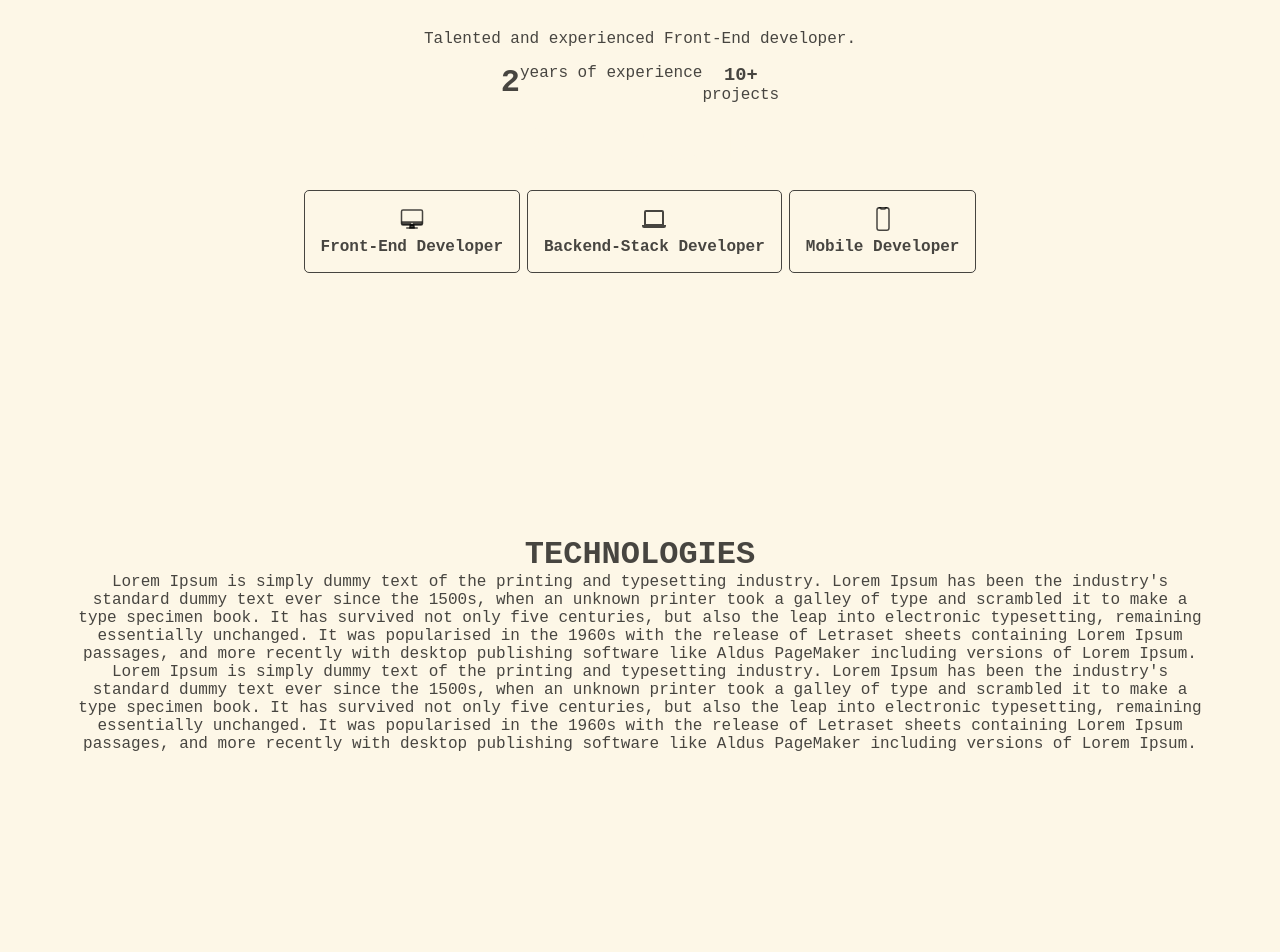
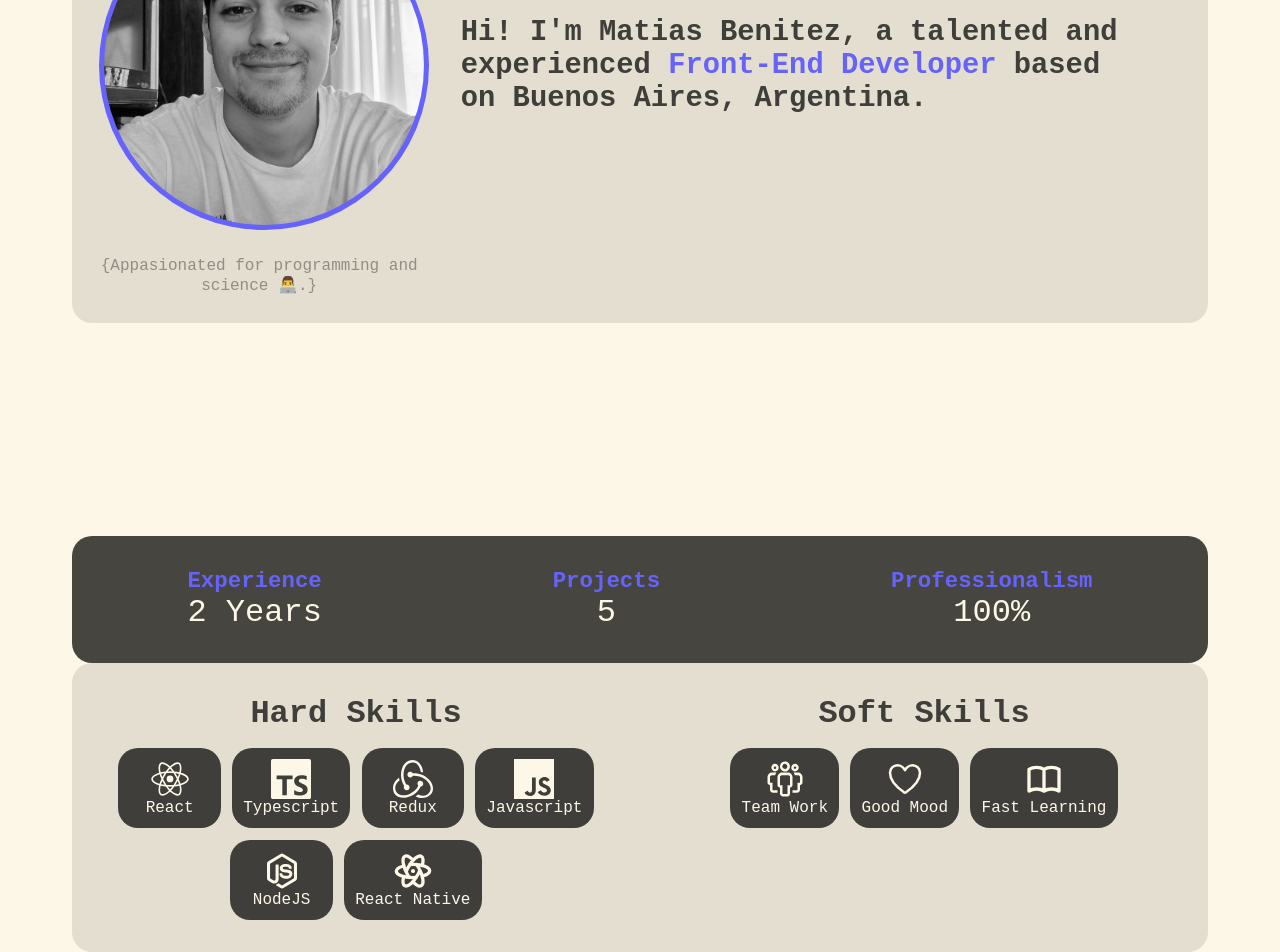
Before and after one commit to fatso1000/portfolio-v2, a React (Create React App) app: page / in a window 1280 px wide. Shown: the part 1140-2092 px from the top of the page. Built offline with nearby package versions, Linux system fonts and the light colour scheme; a web font is replaced by a local one.

Commit message:
saving commit

```diff
--- a/src/App.css
+++ b/src/App.css
@@ -55,7 +55,7 @@ a {
 .accordion li:after {
   content: "";
   border-radius: 50%;
-  background-color: black;
+  background-color: #585651;
   position: absolute;
   left: 1.3px;
   top: 0;
@@ -248,9 +248,11 @@ a {
   width: 20rem;
   height: 20rem;
   border-radius: 50%;
-  transition-duration: 600ms;
-  transition-timing-function: ease;
-  transition-property: transform, filter;
+  transition: 0.3s ease-in-out;
+  filter: grayscale(1);
+}
+.introduction-pic-container img:hover {
+  filter: none;
 }
 
 .navbar-progress-bar {
@@ -297,11 +299,6 @@ a {
   top: -60px;
 }
 
-.introduction-pic-container:hover img {
-  transform: scale(1.1);
-  filter: drop-shadow(0px 0px 15px rgba(0, 0, 0, 0.3));
-}
-
 @keyframes buttonHover {
   0% {
     transform: translateY(0);
@@ -315,7 +312,8 @@ a {
 }
 
 .introduction-explore:hover {
-  background-color: var(--third);
+  background-color: var(--secondary);
+  border: 1px solid var(--secondary);
 }
 .introduction-explore:hover svg path {
   color: var(--primary);
@@ -349,9 +347,93 @@ a {
   display: flex;
   flex-direction: column;
   justify-content: center;
-  align-items: center;
+  text-align: left !important;
   row-gap: 1rem;
   color: var(--third);
+}
+
+.about-me__profile-pic {
+  background-color: var(--secondary);
+  margin-top: auto;
+  padding: 0.3rem;
+  border-radius: 50%;
+  width: 20rem;
+  height: 20rem;
+}
+.about-me__profile-pic > img {
+  object-fit: cover;
+  width: 20rem;
+  height: 20rem;
+  filter: grayscale(1);
+  border-radius: 50%;
+  transition: 0.3s ease-in-out;
+}
+.about-me__profile-pic:hover > img {
+  filter: none;
+}
+
+.hard-skills {
+  width: 50%;
+}
+.hard-skills h2 {
+  font-size: 2em;
+  margin-bottom: 1rem;
+}
+
+.tech-body {
+  display: inline-flex;
+  flex-wrap: wrap;
+  justify-content: space-evenly;
+  align-items: center;
+  width: 100%;
+}
+.tech-body .hard-skills .list {
+  display: inline-flex;
+  justify-content: center;
+  align-items: center;
+  flex-wrap: wrap;
+  gap: 0.7rem;
+}
+
+.technologies .tech-header {
+  border-radius: 20px;
+  background-color: var(--third);
+  color: var(--primary);
+  display: inline-flex;
+  justify-content: space-around;
+  width: 100%;
+  padding: 2rem 0rem;
+  align-items: center;
+}
+.technologies .tech-header h2 {
+  font-size: 1.4em;
+  color: var(--secondary);
+}
+.technologies .tech-header span {
+  font-size: 2em;
+}
+.technologies .tech-body {
+  padding: 2rem 0rem;
+  align-items: start;
+  display: flex;
+  width: 100%;
+  background-color: rgba(0, 0, 0, 0.1);
+  border-radius: 20px;
+}
+.hard-skills .list > div {
+  border-radius: 20px;
+  background-color: var(--third);
+  color: var(--primary);
+  padding: 0.7rem;
+  min-width: 5rem;
+  display: flex;
+  flex-direction: column;
+  align-items: center;
+  text-align: center;
+}
+.hard-skills .list svg {
+  width: 2.5rem;
+  height: 2.5rem;
 }
 
 .section {
@@ -418,8 +500,6 @@ a {
   color: var(--third);
 }
 
-
-
 /* EXPERIENCE */
 body.experience {
   display: flex;
--- a/src/components/Sections/AboutMe/index.jsx
+++ b/src/components/Sections/AboutMe/index.jsx
@@ -1,25 +1,58 @@
 import React from "react";
-import { IoDesktopOutline, IoPhonePortraitOutline } from "react-icons/io5";
-import { GrPersonalComputer } from "react-icons/gr";
+import FOTO from "../../../assets/yo.jpg";
 
 export const AboutMe = () => {
   return (
     <div id="about-me" data-color="about-me" className="section about-me">
-      <h1 style={{ fontSize: "5rem" }}>ABOUT ME</h1>
-      <div>
-        <p>Talented and experienced Front-End developer.</p>
+      <div
+        style={{
+          display: "flex",
+          flexDirection: "column",
+          padding: "1.7rem",
+          background: "rgba(0,0,0,0.1)",
+          borderRadius: "20px",
+        }}
+      >
+        <div style={{ display: "inline-flex" }}>
+          <div className="about-me__profile-pic">
+            <img src={FOTO} alt="as" />
+          </div>
+
+          <span
+            style={{
+              fontSize: "1.8em",
+              padding: "0px 2rem",
+              margin: "auto",
+              fontWeight: 700,
+            }}
+          >
+            Hi! I'm Matias Benitez, a talented and experienced{" "}
+            <span style={{ color: "var(--secondary)" }}>
+              Front-End Developer
+            </span>{" "}
+            based on Buenos Aires, Argentina.
+          </span>
+        </div>
+        <div
+          style={{ width: "20rem", paddingTop: "1.7rem", textAlign: "center" }}
+          className="muted"
+        >
+          <span>
+            {"{"}Appasionated for programming and science 👨‍💻.{"}"}
+          </span>
+        </div>
       </div>
-      <div style={{ display: "inline-flex" }}>
+      {/* <div style={{ display: "inline-flex" }}>
         <div style={{ display: "flex" }}>
-          <h3 style={{ fontSize: "2rem" }}>2</h3>
+          <h2 style={{ fontSize: "1.8em" }}>2</h2>
           <span>years of experience</span>
         </div>
         <div>
-          <h3>10+</h3>
+          <h2 style={{ fontSize: "1.8em" }}>10+</h2>
           <span>projects</span>
         </div>
-      </div>
-      <h1 style={{ fontSize: "3rem", color: "#fdf7e7" }}>My Stack</h1>
+      </div> */}
+      {/* <h1 style={{ fontSize: "3rem", color: "#fdf7e7" }}>My Stack</h1>
       <div style={{ display: "inline-flex", gap: "7px" }}>
         <div className="cards">
           <IoDesktopOutline style={{ height: 24, width: 24 }} />
@@ -33,7 +66,7 @@ export const AboutMe = () => {
           <IoPhonePortraitOutline style={{ height: 24, width: 24 }} />
           <h4>Mobile Developer</h4>
         </div>
-      </div>
+      </div> */}
     </div>
   );
 };
--- a/src/components/Sections/Contact/index.jsx
+++ b/src/components/Sections/Contact/index.jsx
@@ -3,24 +3,7 @@ import React from "react";
 export const ContactMe = () => {
   return (
     <div data-color="violet" id="contact-me" className="section">
-      <h1>Contact me</h1>
-      Lorem Ipsum is simply dummy text of the printing and typesetting industry.
-      Lorem Ipsum has been the industry's standard dummy text ever since the
-      1500s, when an unknown printer took a galley of type and scrambled it to
-      make a type specimen book. It has survived not only five centuries, but
-      also the leap into electronic typesetting, remaining essentially
-      unchanged. It was popularised in the 1960s with the release of Letraset
-      sheets containing Lorem Ipsum passages, and more recently with desktop
-      publishing software like Aldus PageMaker including versions of Lorem
-      Ipsum. Lorem Ipsum is simply dummy text of the printing and typesetting
-      industry. Lorem Ipsum has been the industry's standard dummy text ever
-      since the 1500s, when an unknown printer took a galley of type and
-      scrambled it to make a type specimen book. It has survived not only five
-      centuries, but also the leap into electronic typesetting, remaining
-      essentially unchanged. It was popularised in the 1960s with the release of
-      Letraset sheets containing Lorem Ipsum passages, and more recently with
-      desktop publishing software like Aldus PageMaker including versions of
-      Lorem Ipsum.
+      <div></div>
     </div>
   );
 };
--- a/src/components/Sections/Technologies/index.jsx
+++ b/src/components/Sections/Technologies/index.jsx
@@ -1,26 +1,75 @@
 import React from "react";
+import { IoLogoReact, IoLogoNodejs, IoHeartOutline } from "react-icons/io5";
+import { SiTypescript, SiRedux, SiJavascript } from "react-icons/si";
+import { TbBrandReactNative } from "react-icons/tb";
+import { VscOrganization } from "react-icons/vsc";
+import { HiOutlineBookOpen } from "react-icons/hi";
 
 export const Technologies = () => {
   return (
-    <div id="technologies" data-color="blue" className="section">
-      <h1>TECHNOLOGIES</h1>
-      Lorem Ipsum is simply dummy text of the printing and typesetting industry.
-      Lorem Ipsum has been the industry's standard dummy text ever since the
-      1500s, when an unknown printer took a galley of type and scrambled it to
-      make a type specimen book. It has survived not only five centuries, but
-      also the leap into electronic typesetting, remaining essentially
-      unchanged. It was popularised in the 1960s with the release of Letraset
-      sheets containing Lorem Ipsum passages, and more recently with desktop
-      publishing software like Aldus PageMaker including versions of Lorem
-      Ipsum. Lorem Ipsum is simply dummy text of the printing and typesetting
-      industry. Lorem Ipsum has been the industry's standard dummy text ever
-      since the 1500s, when an unknown printer took a galley of type and
-      scrambled it to make a type specimen book. It has survived not only five
-      centuries, but also the leap into electronic typesetting, remaining
-      essentially unchanged. It was popularised in the 1960s with the release of
-      Letraset sheets containing Lorem Ipsum passages, and more recently with
-      desktop publishing software like Aldus PageMaker including versions of
-      Lorem Ipsum.
+    <div id="technologies" data-color="blue" className="section technologies">
+      <div className="tech-header">
+        <div>
+          <h2>Experience</h2>
+          <span>2 Years</span>
+        </div>
+        <div>
+          <h2>Projects</h2>
+          <span>5</span>
+        </div>
+        <div>
+          <h2>Professionalism</h2>
+          <span>100%</span>
+        </div>
+      </div>
+      <div className="tech-body">
+        <div className="hard-skills">
+          <h2>Hard Skills</h2>
+          <div className="list">
+            <div>
+              <IoLogoReact />
+              <span>React</span>
+            </div>
+            <div>
+              <SiTypescript />
+              <span>Typescript</span>
+            </div>
+            <div>
+              <SiRedux />
+              <span>Redux</span>
+            </div>
+            <div>
+              <SiJavascript />
+              <span>Javascript</span>
+            </div>
+            <div>
+              <IoLogoNodejs />
+              <span>NodeJS</span>
+            </div>
+            <div>
+              <TbBrandReactNative />
+              <span>React Native</span>
+            </div>
+          </div>
+        </div>
+        <div className="hard-skills">
+          <h2>Soft Skills</h2>
+          <div className="list">
+            <div>
+              <VscOrganization />
+              <span>Team Work</span>
+            </div>
+            <div>
+              <IoHeartOutline />
+              <span>Good Mood</span>
+            </div>
+            <div>
+              <HiOutlineBookOpen />
+              <span>Fast Learning</span>
+            </div>
+          </div>
+        </div>
+      </div>
     </div>
   );
 };
```
Also changed, not shown: src/assets/yo.jpg (added).
